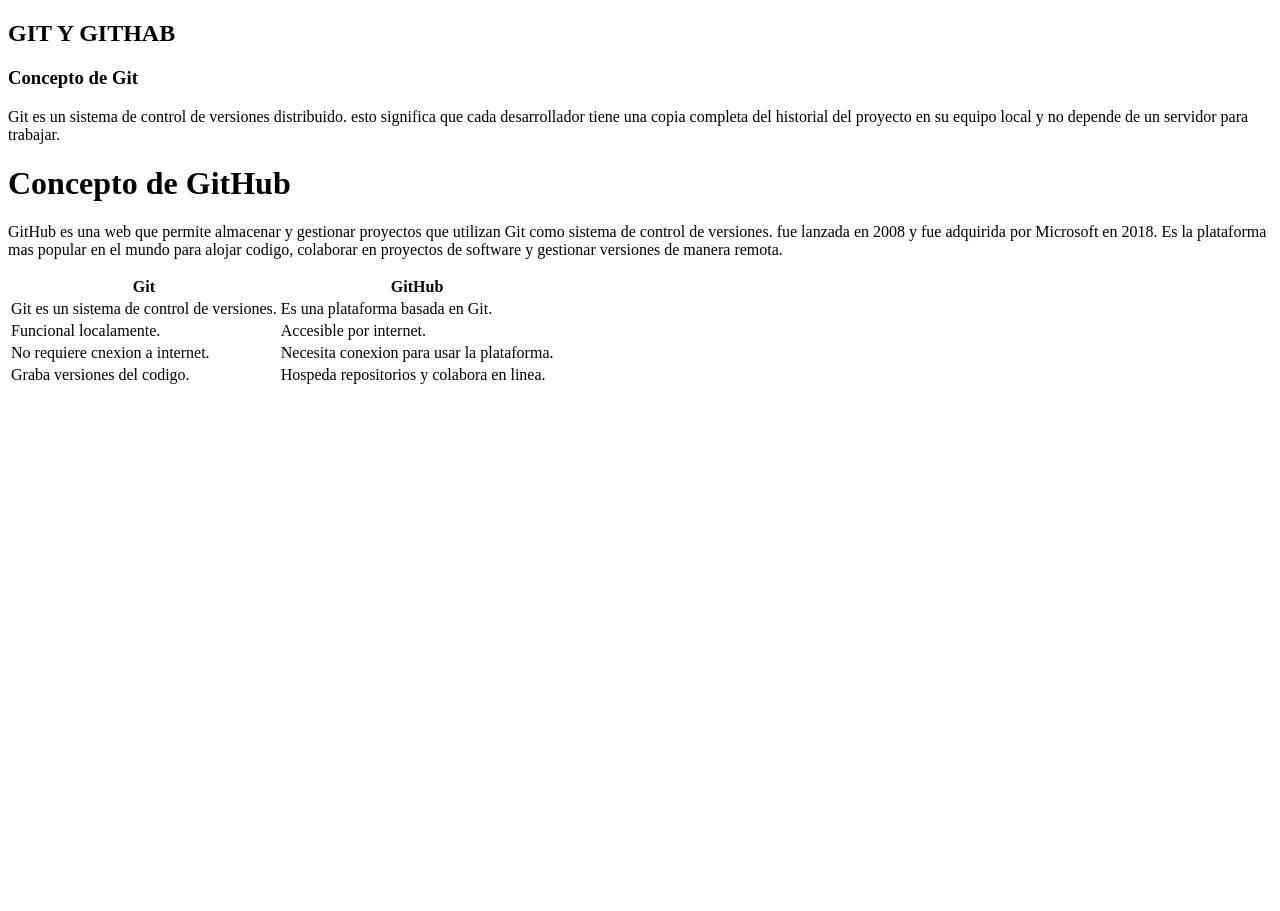
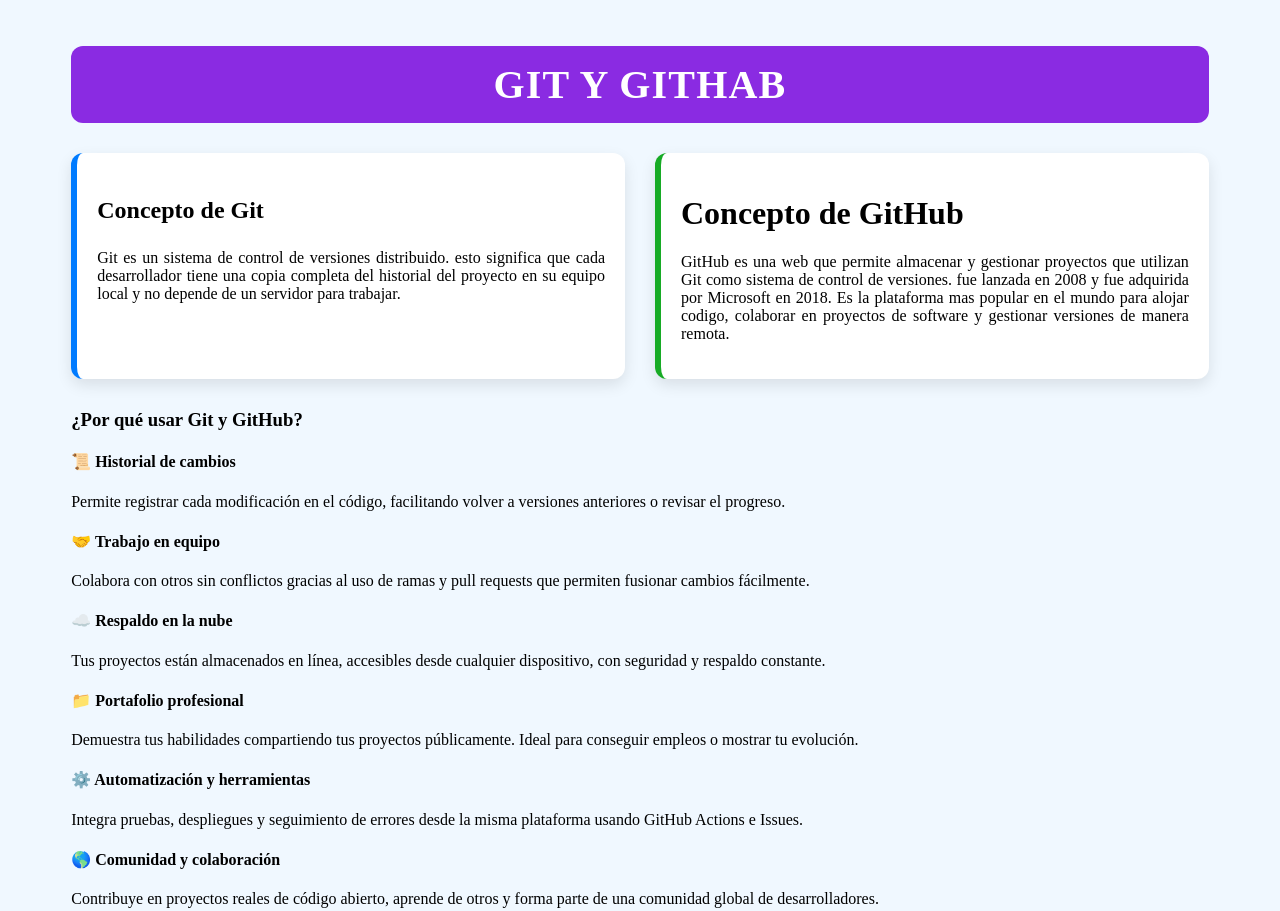
Before and after one commit to MICHELL276/Ejercicio-1, a plain HTML site: page INDEX.html in a window 1280 px wide. Shown: the top 911 px of the page. Before the commit the page ends 800 px from the top, so only its background shows below. Drawn offline with Linux system fonts and the light colour scheme.

```diff
--- /dev/null
+++ b/CSS/styles.css
@@ -0,0 +1,78 @@
+body{
+    background-color: aliceblue;
+}
+
+.contenido{
+    background-color: F5F5F5;
+    max-width: 90%;
+    margin: 0 auto;
+    padding: 5px;
+
+}
+
+h2{
+    font-size: 40PX;
+    background-color: blueviolet;
+    color: white;
+    padding: 15PX 25px;
+    border-radius: 12PX;
+    font-weight: 600;
+    letter-spacing: 1.2PX;
+    margin-bottom: 30PX;
+    text-align: center;
+}
+
+.contenido-tarjeta{
+    display: flex;
+    gap: 30px;
+    margin-bottom: 30px;
+    flex-wrap: wrap;
+}
+
+.tarjetas {
+    background-color: white;
+    padding: 20px;
+    border-radius: 12px;
+    box-shadow: 0 6px 15px rgba(0, 0, 0, 0.1);
+    flex: 1;
+    min-width: 300px;
+    text-align: justify;
+}
+
+.tarjetas:hover{
+    transform: translateY(-5px);
+}
+
+.tarjetas h3{
+    font-weight: 600;
+    font-size: 24px;
+    margin-bottom: 25px;
+}
+
+.tarjeta-Git{
+    border-left: 6px solid #007bff;
+}
+
+.tarjeta-GitHub{
+    border-left: 6px solid #17ab25;
+}
+
+.contenedor-tabla{
+    background-color: white;
+    padding: 25px;
+    border-radius: 12px;
+    box-shadow: 0 6px 15px rgba(0, 0, 0, 0.1);
+}
+
+.tabla-diferencias{
+    width: 100%;
+    border-collapse: collapse;
+    table-layout: fixed;
+}
+
+.tabla-diferencias th ,
+.tabla-diferencias td {
+    border: lpx solid #ddd;
+    padding: 12px 15px;
+    text-align: left;
+}
--- a/INDEX.html
+++ b/INDEX.html
@@ -3,6 +3,7 @@
 <head>
     <meta charset="UTF-8">
     <meta name="viewport" content="width=device-width, initial-scale=1.0">
+    <link rel="stylesheet" href="CSS/styles.css">
     <title>GITHUB</title>
 </head>
 <body>
@@ -18,6 +19,56 @@
       <p>GitHub es una web que permite almacenar y gestionar proyectos que utilizan Git como sistema de control de versiones. fue lanzada en 2008 y fue adquirida por Microsoft  en 2018. Es la plataforma mas popular en el mundo para alojar codigo, colaborar en proyectos de software y gestionar versiones de manera remota. </p>
       </div>
     </div>
+
+    <section class="seccion-beneficios">
+<h3>¿Por qué usar Git y GitHub?</h3>
+<div class="lista-beneficios">
+<div class="beneficio">
+<h4>📜 Historial de cambios</h4>
+<p>
+Permite registrar cada modificación en el código, facilitando
+volver a versiones anteriores o revisar el progreso.
+</p>
+</div>
+<div class="beneficio">
+<h4>🤝 Trabajo en equipo</h4>
+<p>
+Colabora con otros sin conflictos gracias al uso de ramas y pull
+requests que permiten fusionar cambios fácilmente.
+</p>
+</div>
+<div class="beneficio">
+<h4>☁️ Respaldo en la nube</h4>
+<p>
+Tus proyectos están almacenados en línea, accesibles desde
+cualquier dispositivo, con seguridad y respaldo constante.
+</p>
+</div>
+<div class="beneficio">
+<h4>📁 Portafolio profesional</h4>
+<p>
+Demuestra tus habilidades compartiendo tus proyectos públicamente.
+Ideal para conseguir empleos o mostrar tu evolución.
+</p>
+</div>
+<div class="beneficio">
+<h4>⚙️ Automatización y herramientas</h4>
+<p>
+Integra pruebas, despliegues y seguimiento de errores desde la
+misma plataforma usando GitHub Actions e Issues.
+</p>
+</div>
+<div class="beneficio">
+<h4>🌎 Comunidad y colaboración</h4>
+<p>
+Contribuye en proyectos reales de código abierto, aprende de otros
+y forma parte de una comunidad global de desarrolladores.
+</p>
+</div>
+</div>
+</section>
+
+
     <div class="contenedor-tabla">
       <table class="tabla-diferencias">
          <head>
```
